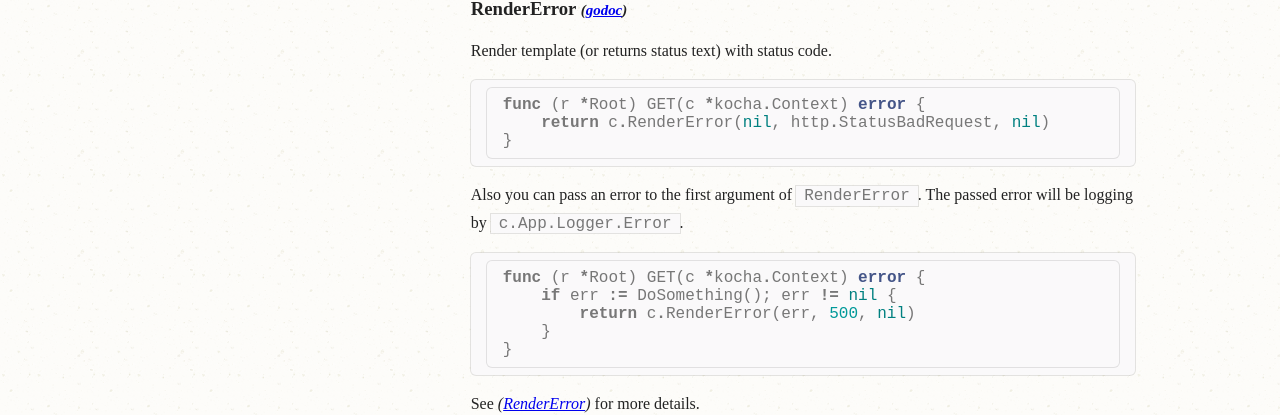
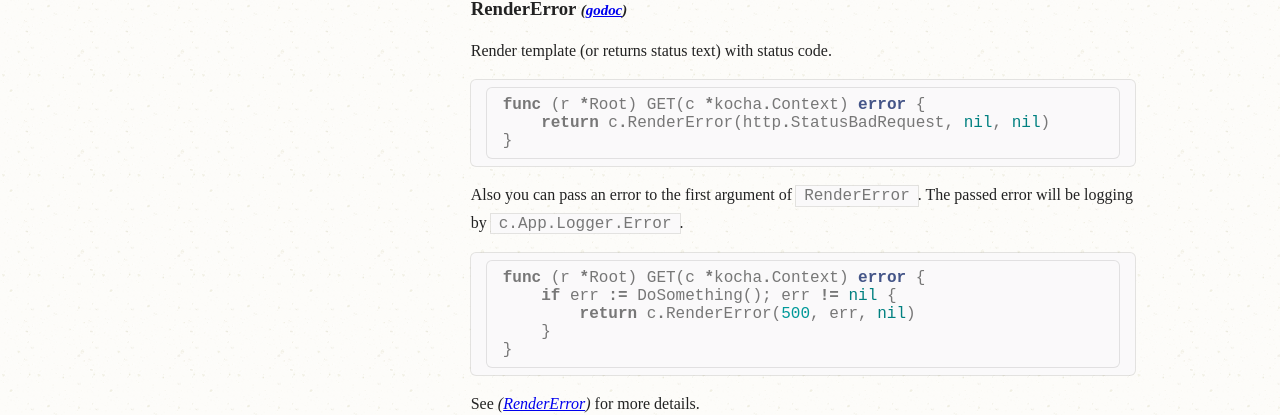
Before and after one commit to naoina/kocha, a Jekyll site: the page built from docs/controller.md, in a window 1280 px wide and 900 px high, scrolled down 2540 px. Shown: the part 146-561 px from the top of the window. Built offline with Jekyll 4.4.1, drawn with Linux system fonts in a browser that asks for light colours; nearby versions of some CDN libraries; Markdown is read by kramdown in place of the engine named in the settings.

Commit message:
Follow commit 25ccc663de0eb72ef7c21d0c4a2216485a1dbe5e

````diff
--- a/docs/controller.md
+++ b/docs/controller.md
@@ -139,7 +139,7 @@ Render template (or returns status text) with status code.
 
 ```go
 func (r *Root) GET(c *kocha.Context) error {
-    return c.RenderError(nil, http.StatusBadRequest, nil)
+    return c.RenderError(http.StatusBadRequest, nil, nil)
 }
 ```
 
@@ -149,7 +149,7 @@ The passed error will be logging by `c.App.Logger.Error`.
 ```go
 func (r *Root) GET(c *kocha.Context) error {
     if err := DoSomething(); err != nil {
-        return c.RenderError(err, 500, nil)
+        return c.RenderError(500, err, nil)
     }
 }
 ```
````
